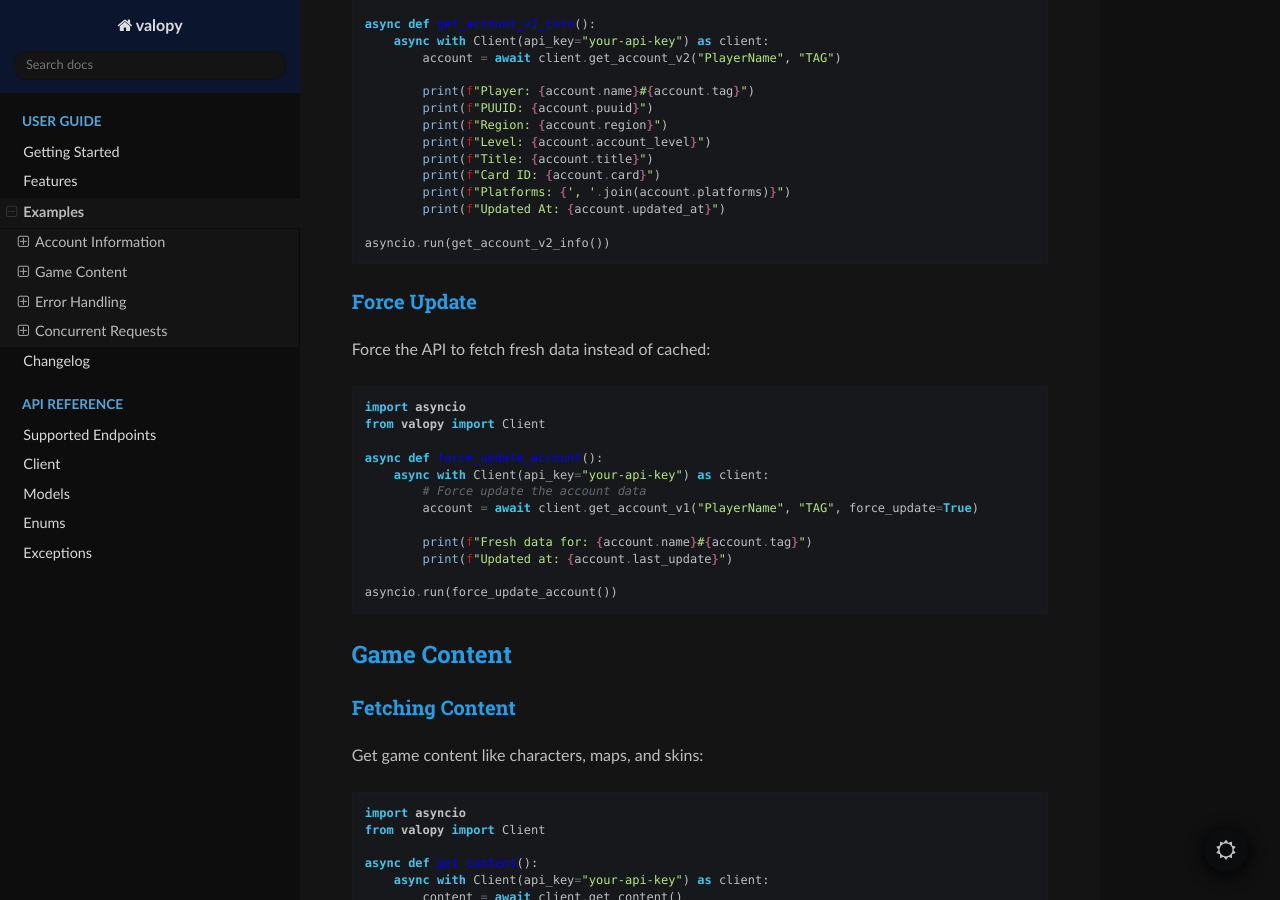
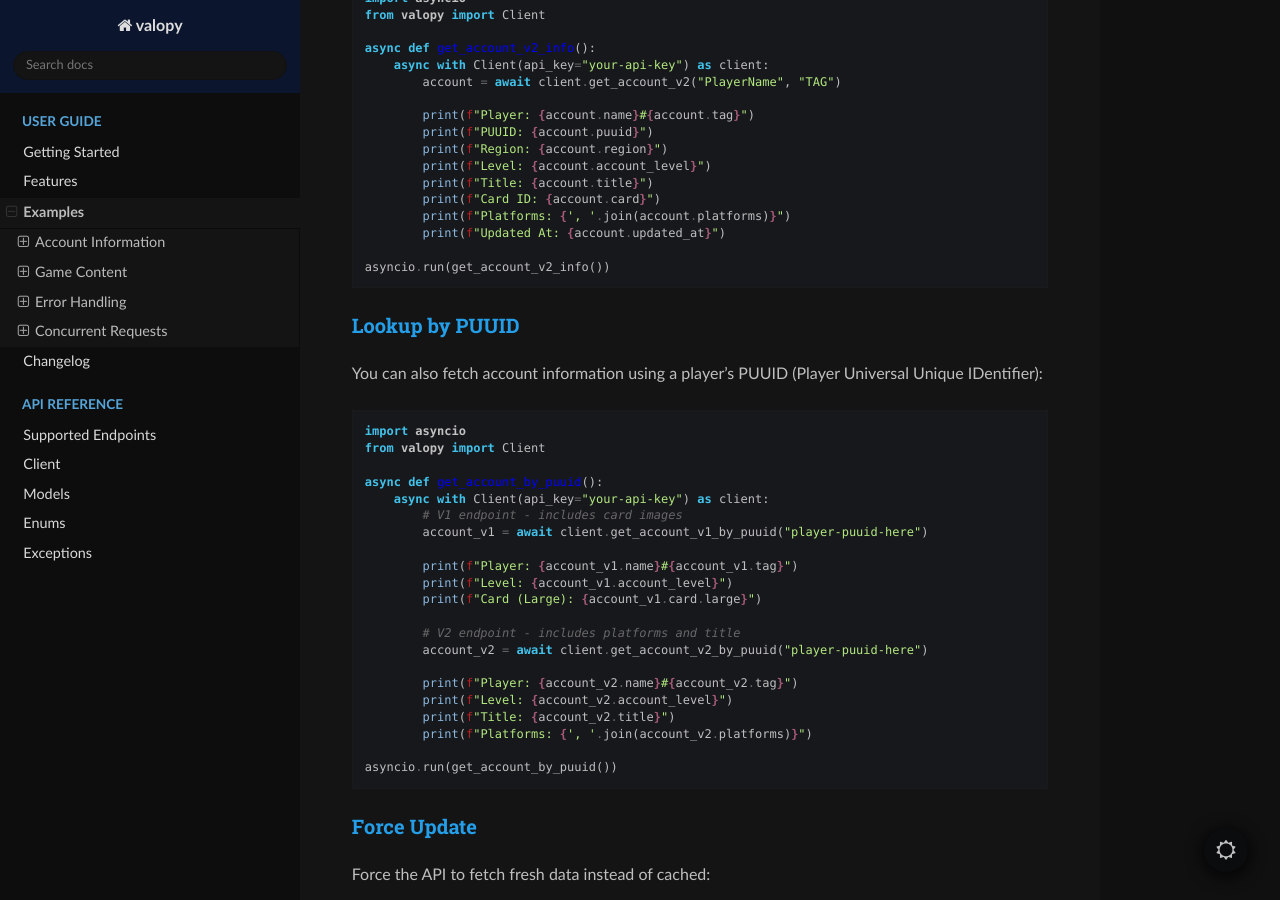
Before and after one commit to Vinc0739/valopy, a Sphinx documentation site: the page built from docs/source/examples.rst, in a window 1280 px wide and 900 px high, scrolled down 1289 px. Built offline with Sphinx 7.4.7 and the Read the Docs theme 3.1.0, drawn with Linux system fonts in a browser that asks for light colours.

Commit message:
feat(dev): adds account lookup by PUUID + update docs
Introduced get_account_v1_by_puuid and get_account_v2_by_puuid methods to Client for fetching account info by PUUID. Updated Endpoint enum, documentation, examples, and feature guide to reflect new methods. Bumped version to 0.4.0 and improved dict_to_dataclass utility for better type handling.

```diff
--- a/docs/source/changelogs/index.rst
+++ b/docs/source/changelogs/index.rst
@@ -7,4 +7,5 @@
 .. toctree::
    :maxdepth: 1
 
+   v0.4.0
    v0.3.0
--- a/docs/source/conf.py
+++ b/docs/source/conf.py
@@ -3,7 +3,7 @@
 project = "valopy"
 copyright = "2025-present Vinc0739"
 author = "Vinc0739"
-release = "0.3.0"
+release = "0.4.0"
 
 extensions = [
     "sphinx.ext.autodoc",
--- a/docs/source/examples.rst
+++ b/docs/source/examples.rst
@@ -62,6 +62,35 @@
            print(f"Updated At: {account.updated_at}")
 
    asyncio.run(get_account_v2_info())
+
+Lookup by PUUID
+~~~~~~~~~~~~~~~
+
+You can also fetch account information using a player's PUUID (Player Universal Unique IDentifier):
+
+.. code-block:: python
+
+   import asyncio
+   from valopy import Client
+
+   async def get_account_by_puuid():
+       async with Client(api_key="your-api-key") as client:
+           # V1 endpoint - includes card images
+           account_v1 = await client.get_account_v1_by_puuid("player-puuid-here")
+
+           print(f"Player: {account_v1.name}#{account_v1.tag}")
+           print(f"Level: {account_v1.account_level}")
+           print(f"Card (Large): {account_v1.card.large}")
+
+           # V2 endpoint - includes platforms and title
+           account_v2 = await client.get_account_v2_by_puuid("player-puuid-here")
+
+           print(f"Player: {account_v2.name}#{account_v2.tag}")
+           print(f"Level: {account_v2.account_level}")
+           print(f"Title: {account_v2.title}")
+           print(f"Platforms: {', '.join(account_v2.platforms)}")
+
+   asyncio.run(get_account_by_puuid())
 
 Force Update
 ~~~~~~~~~~~~
--- a/docs/source/guide/features.rst
+++ b/docs/source/guide/features.rst
@@ -75,8 +75,12 @@
      - Description
    * - :meth:`~valopy.client.Client.get_account_v1`
      - Get account information by name and tag (V1)
+   * - :meth:`~valopy.client.Client.get_account_v1_by_puuid`
+     - Get account information by PUUID (V1)
    * - :meth:`~valopy.client.Client.get_account_v2`
      - Get account information by name and tag (V2) with additional fields like title and platforms
+   * - :meth:`~valopy.client.Client.get_account_v2_by_puuid`
+     - Get account information by PUUID (V2) with additional fields like title and platforms
 
 Content Methods
 ~~~~~~~~~~~~~~~
--- a/pyproject.toml
+++ b/pyproject.toml
@@ -7,7 +7,7 @@
 
 [project]
 name = "valopy"
-version = "0.3.0"
+version = "0.4.0"
 description = "An async Python wrapper for the unofficial Valorant API."
 readme = "README.md"
 requires-python = ">=3.11"
```
Also changed, not shown: docs/source/changelogs/v0.4.0.rst (added, +46 -0 lines), docs/source/endpoints.rst (+4 -4 lines), 4 other files.
